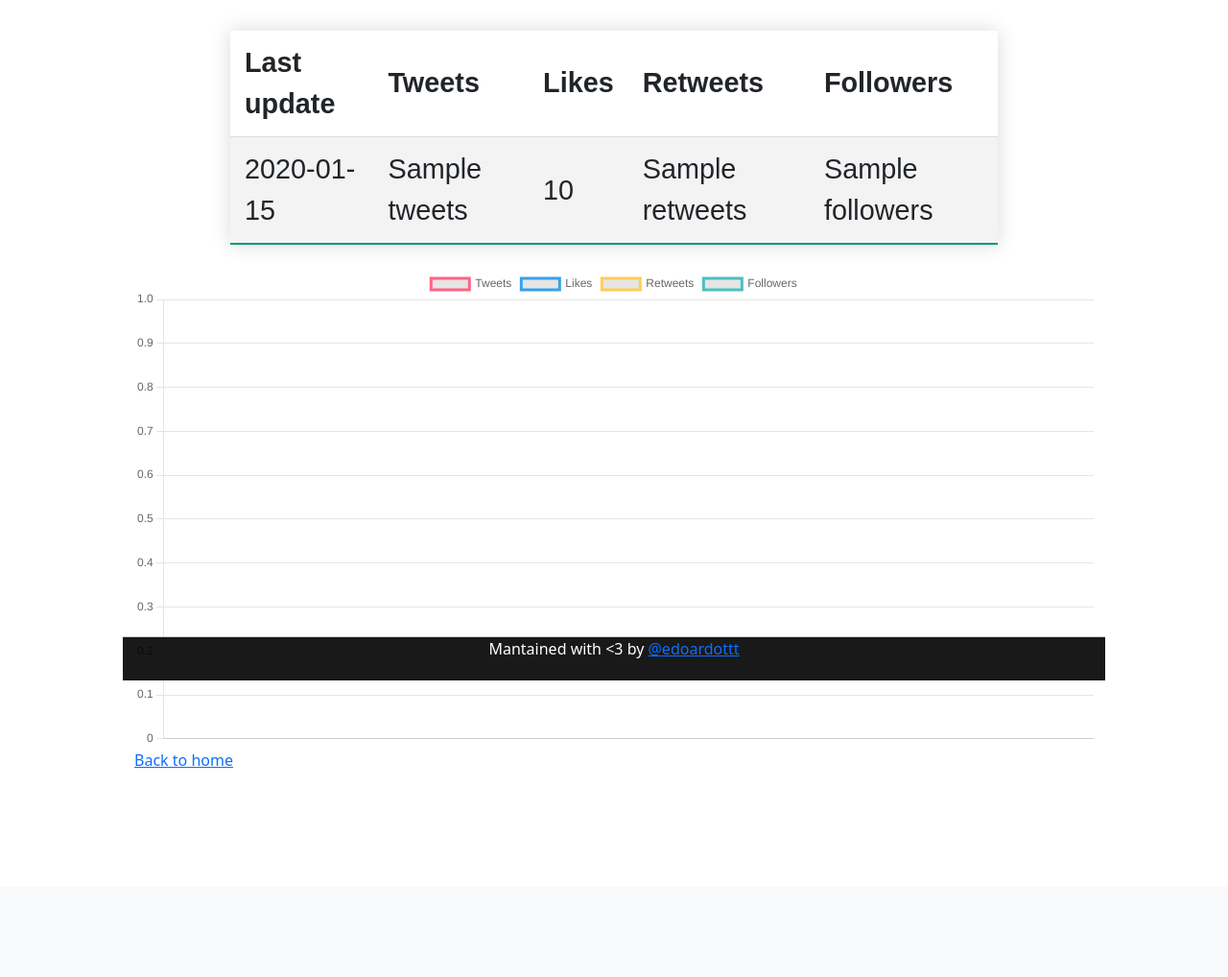
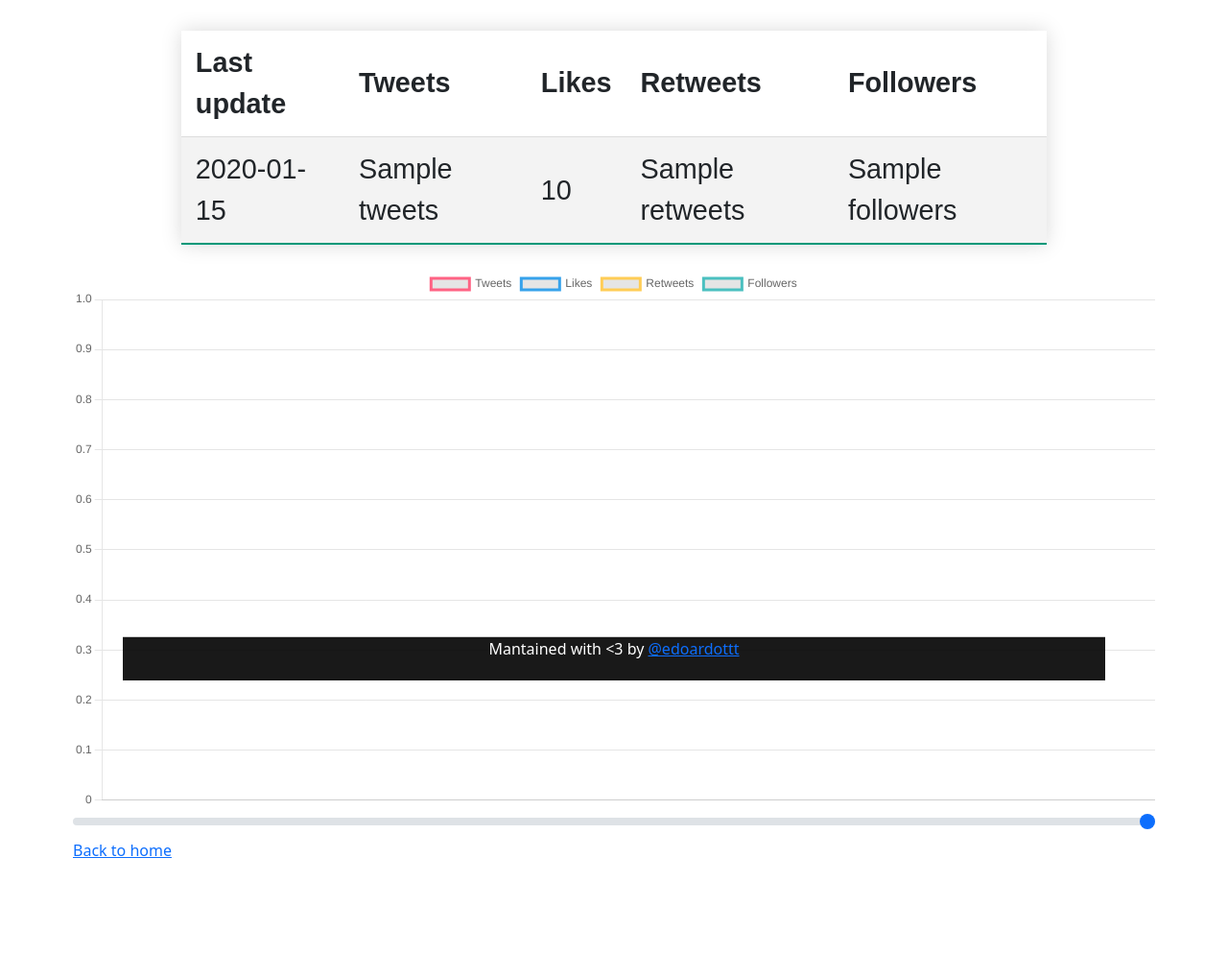
Before and after one commit to edoardottt/twitterbot2, a Flask app: template templates/dashboard.html in a window 1280 px wide. Shown: the part 91-1109 px from the top of the page at 96% size. Before the commit the page ends 891 px from the top, so only its background shows below. Run offline with Flask 2, Linux system fonts and the light colour scheme; the template is opened without the code that fills it: most values are stand-ins (such as "Sample title", 1, 10 or a date in 2020); some libraries are stand-ins or nearby versions.

Commit message:
Chart width set by a slider #17

```diff
--- a/static/all.css
+++ b/static/all.css
@@ -3,7 +3,7 @@ html,body {
 }
 
 .container-fluid {
-    width:80%;
+    width:90%;
     margin-left: auto;
     margin-right: auto;
 }
--- a/templates/dashboard.html
+++ b/templates/dashboard.html
@@ -55,6 +55,8 @@
                 <canvas data-values='{{ values|tojson }}' id="lineChart"></canvas>
             </div>
         </div>
+        <input type="range" class="form-range" id="formRange" value="100" min="50" max="100"
+            onInput="$('.chart-container').css('width',$(this).val() + '%')">
 
         <script src="{{ url_for('static', filename='values.js')}}"></script>
         <a href="/">Back to home</a>
--- a/templates/index.html
+++ b/templates/index.html
@@ -28,6 +28,7 @@
                 {%for i in range(0, len)%}
                 <input type="radio" name="user" id="option1" value="{{ users[i][0] }}"> {{ users[i][0]}} </input><br>
                 {%endfor%}
+                <br>
                 <button type="submit" value="Submit">Submit</button>
             </form>
         </div>
```
